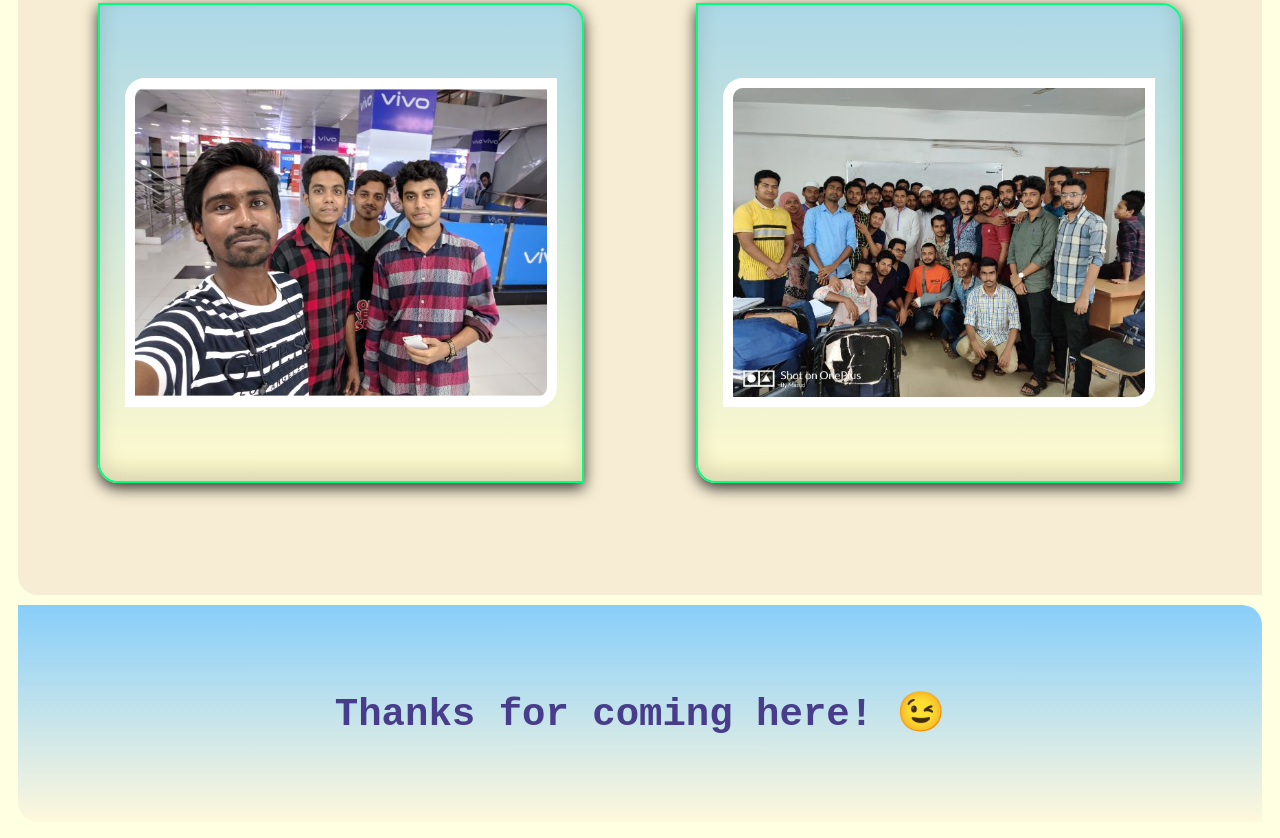
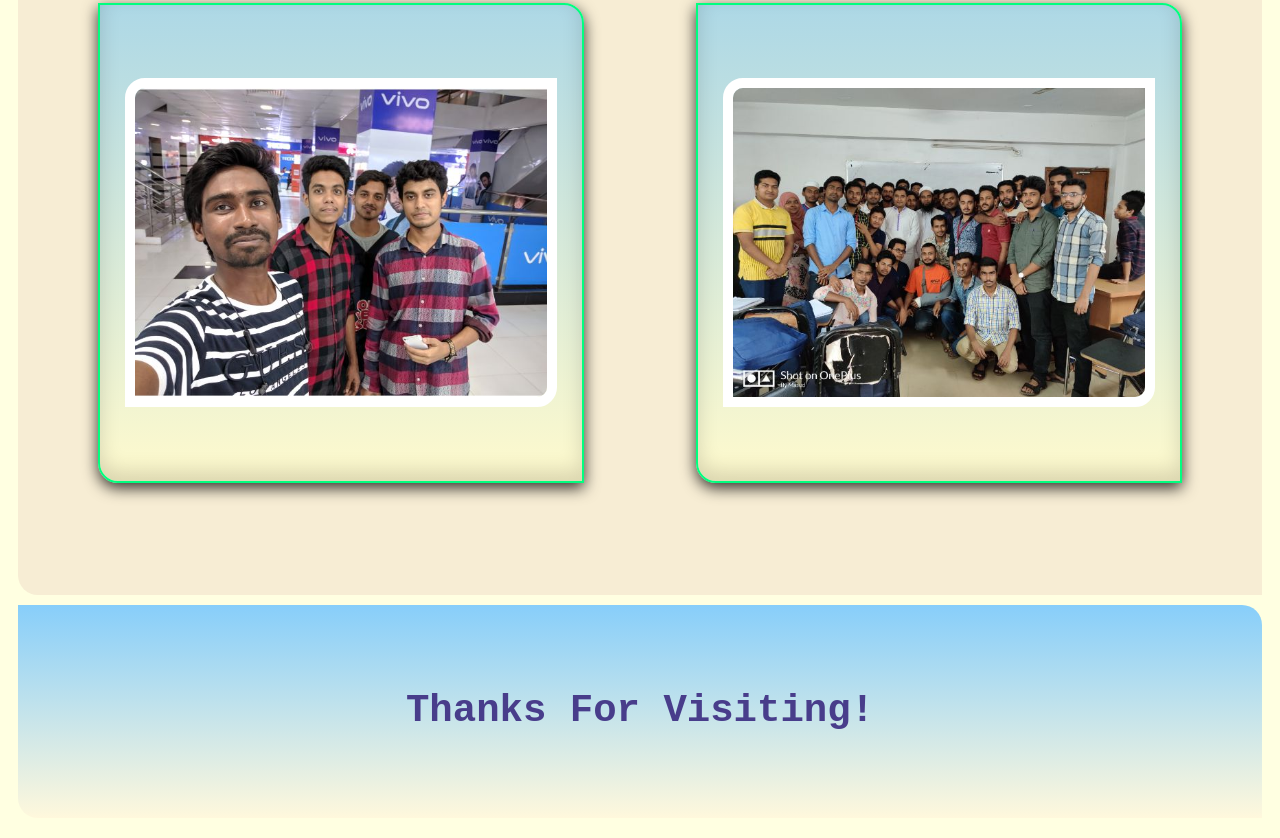
Before and after one commit to kawsar130/Mybuddies_Project-1, a plain HTML site: page index.html in a window 1280 px wide. Shown: the part 5520-6358 px from the top of the page. Drawn offline with Linux system fonts and the light colour scheme.

Commit message:
Update index.html
Footer updated.

```diff
--- a/index.html
+++ b/index.html
@@ -84,7 +84,7 @@
 	</div>
 
 	<footer>
-		<h2>Thanks for coming here! 😉</h2>
+		<h2>Thanks For Visiting!</h2>
 	</footer>
 
 </body>
```
